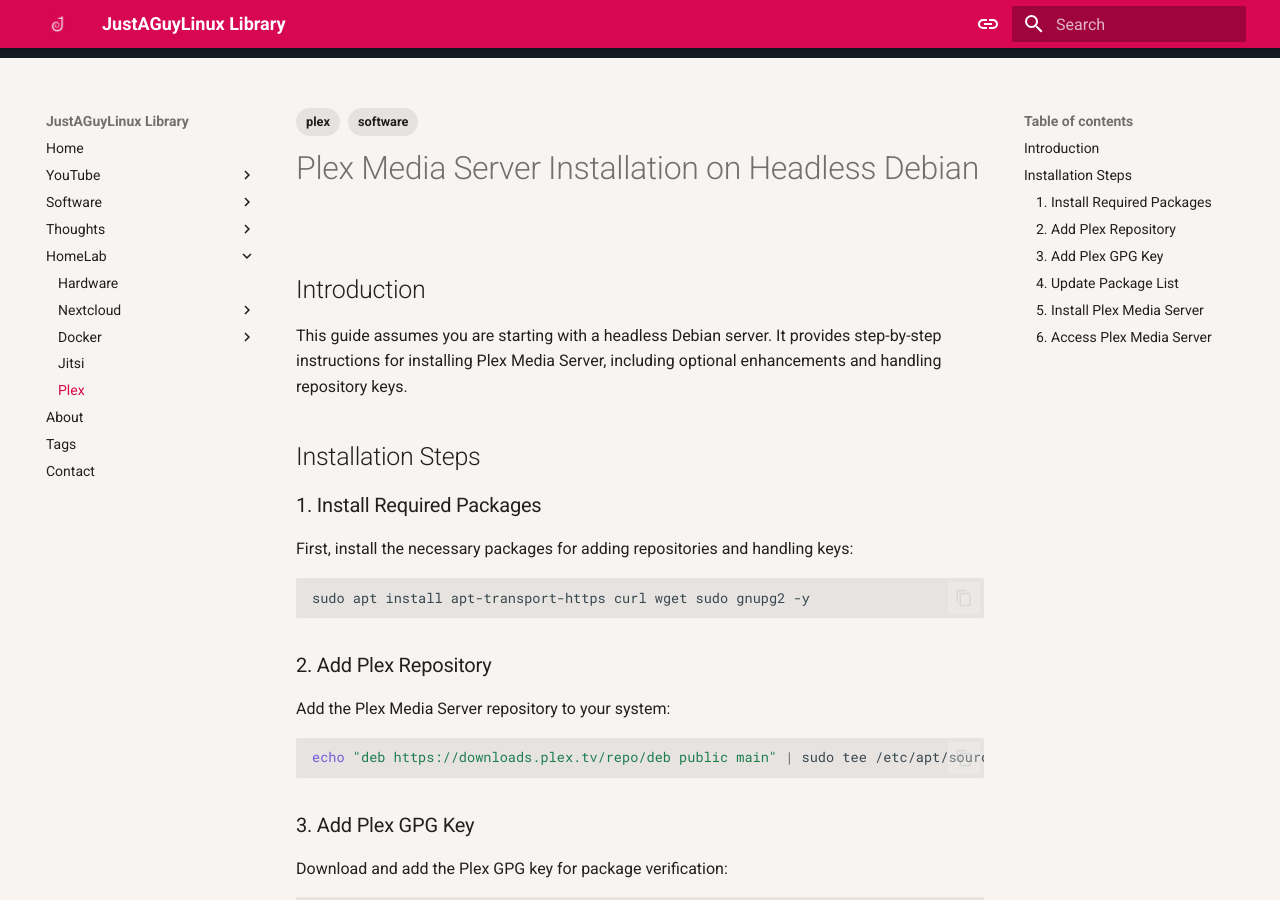
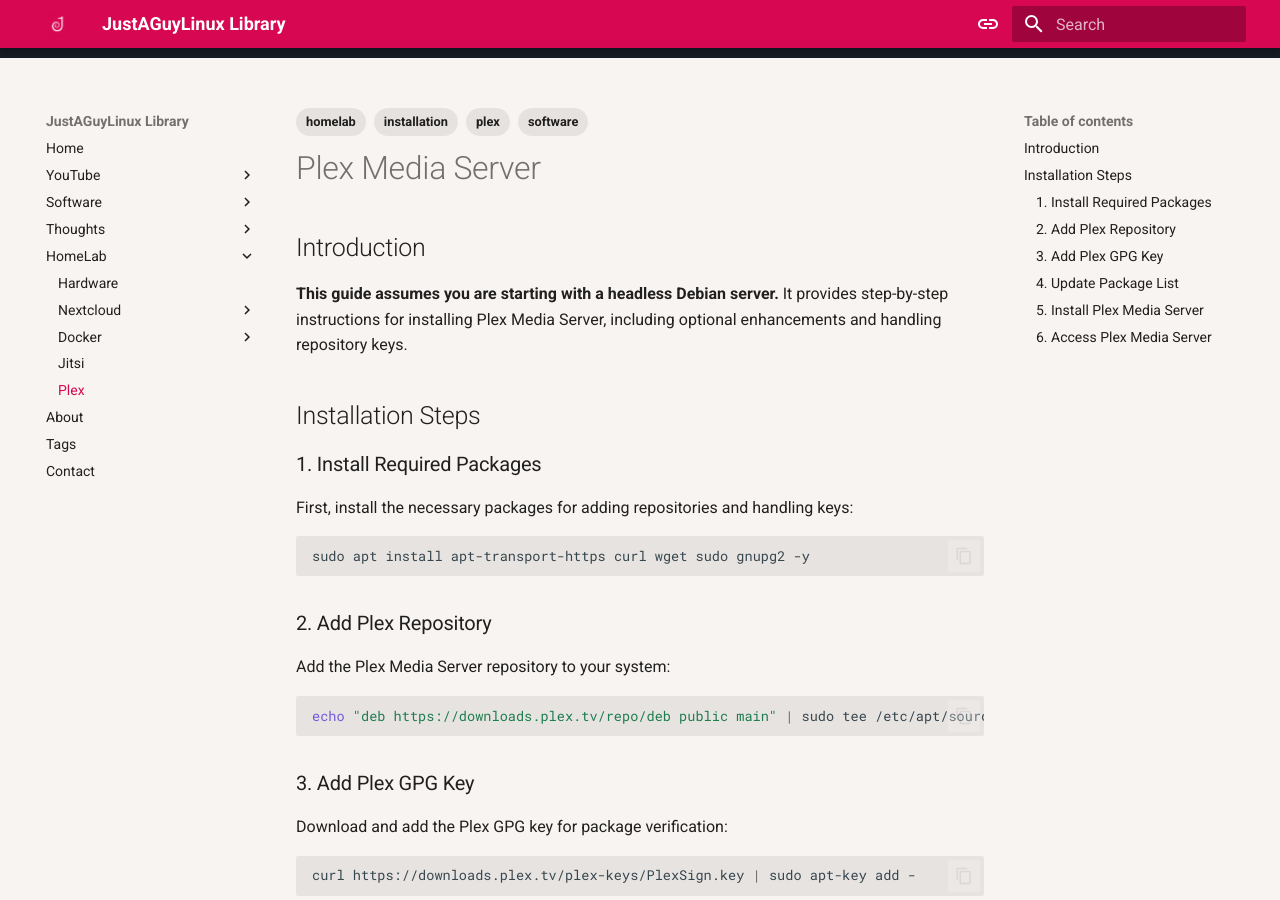
Before and after one commit to drewgrif/jagmkdocs, an MkDocs documentation site: the page built from docs/homelab/plex.md, in a window 1280 px wide and 900 px high. Built offline with MkDocs 1.6.1 and Material for MkDocs 9.7.7, drawn with Linux system fonts in a browser that asks for light colours.

Commit message:
Update plex.md

```diff
--- a/docs/homelab/plex.md
+++ b/docs/homelab/plex.md
@@ -2,12 +2,14 @@
 tags:
     - plex
     - software
+    - homelab
+    - installation
 ---
-# Plex Media Server Installation on Headless Debian
+# Plex Media Server
 
 ## Introduction
 
-This guide assumes you are starting with a headless Debian server. It provides step-by-step instructions for installing Plex Media Server, including optional enhancements and handling repository keys.
+**This guide assumes you are starting with a headless Debian server.** It provides step-by-step instructions for installing Plex Media Server, including optional enhancements and handling repository keys.
 
 ## Installation Steps
 
```
